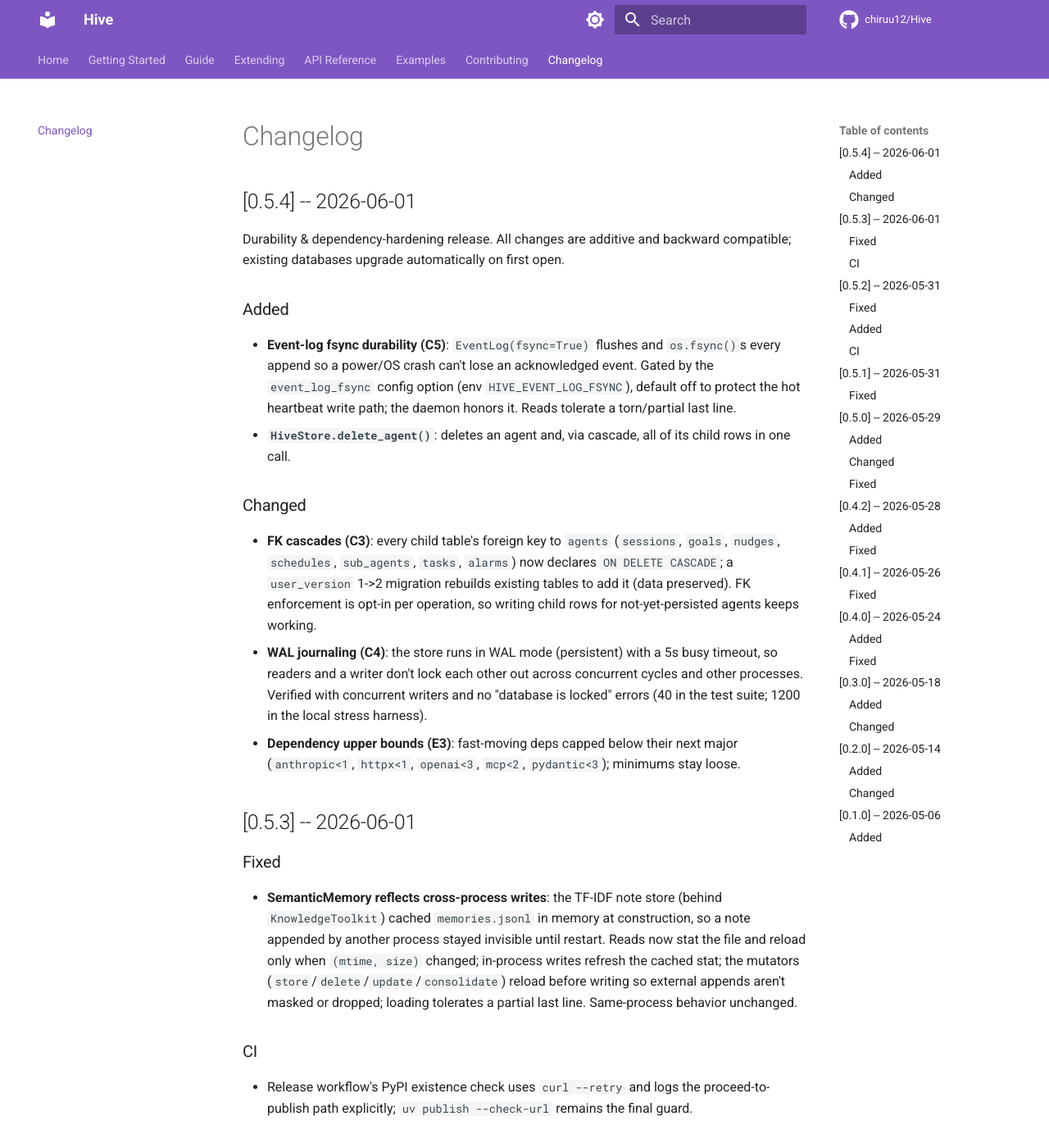
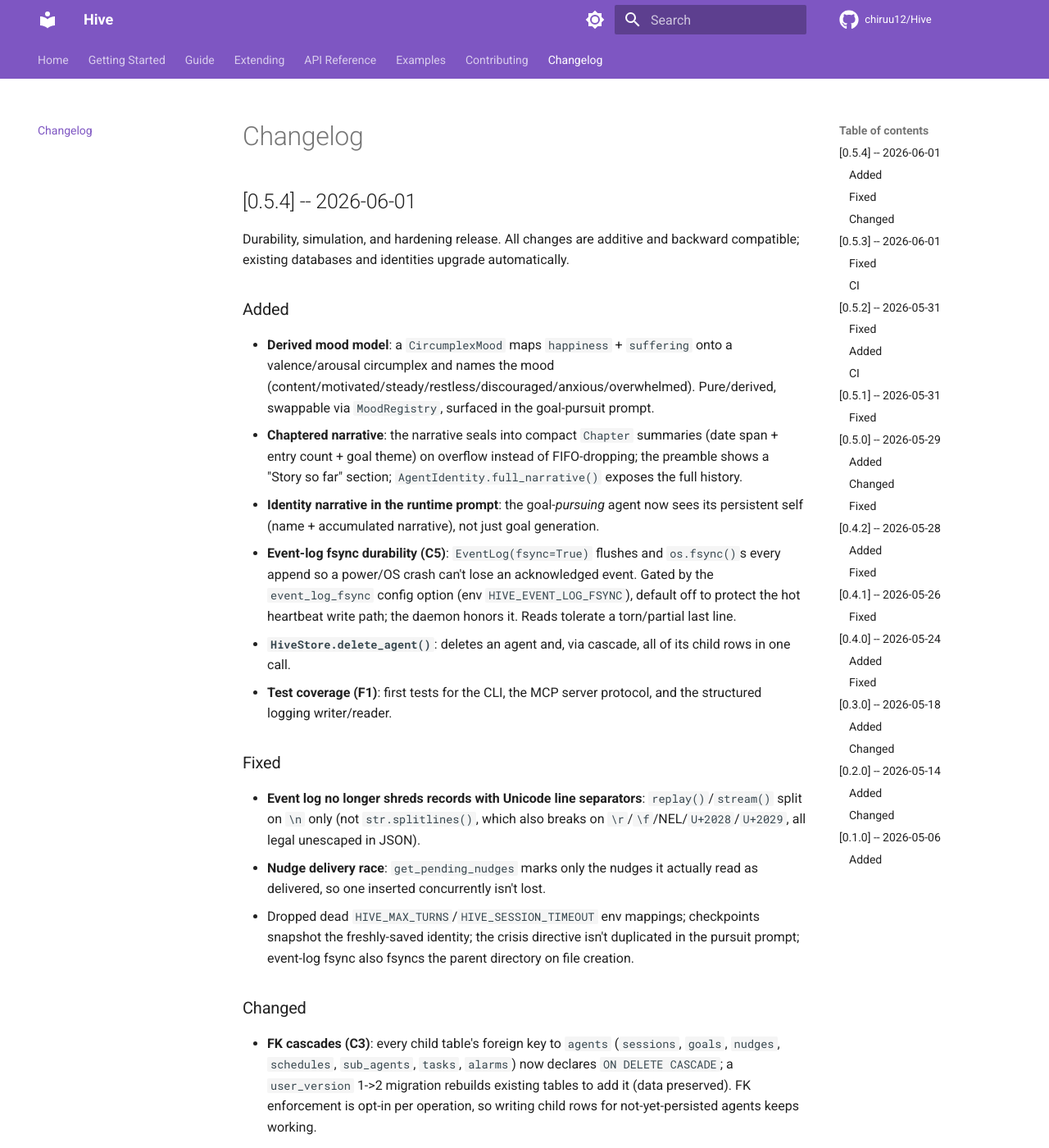
Before and after one commit to chiruu12/Hive, an MkDocs documentation site: the page built from docs/changelog.md, in a window 1280 px wide and 1400 px high. Shown: the whole window at 82% size. Built offline with MkDocs 1.6.1 and Material for MkDocs 9.7.7, drawn with Linux system fonts in a browser that asks for light colours; comment, search, counter and statistics services are not loaded.

Commit message:
docs(changelog): cover mood, chaptered narrative, narrative-in-prompt + F1 in 0.5.4
The 0.5.4 entry listed only the durability work, but #34/#35/#38/#39 all
merged into this unreleased version. Add Added entries (mood model,
chaptered narrative, narrative-in-prompt, F1 coverage) and a Fixed section
for the review follow-ups. Mirrored in docs/changelog.md.

```diff
--- a/docs/changelog.md
+++ b/docs/changelog.md
@@ -2,11 +2,20 @@
 
 ## [0.5.4] -- 2026-06-01
 
-Durability & dependency-hardening release. All changes are additive and backward compatible; existing databases upgrade automatically on first open.
+Durability, simulation, and hardening release. All changes are additive and backward compatible; existing databases and identities upgrade automatically.
 
 ### Added
+- **Derived mood model**: a `CircumplexMood` maps `happiness` + `suffering` onto a valence/arousal circumplex and names the mood (content/motivated/steady/restless/discouraged/anxious/overwhelmed). Pure/derived, swappable via `MoodRegistry`, surfaced in the goal-pursuit prompt.
+- **Chaptered narrative**: the narrative seals into compact `Chapter` summaries (date span + entry count + goal theme) on overflow instead of FIFO-dropping; the preamble shows a "Story so far" section; `AgentIdentity.full_narrative()` exposes the full history.
+- **Identity narrative in the runtime prompt**: the goal-*pursuing* agent now sees its persistent self (name + accumulated narrative), not just goal generation.
 - **Event-log fsync durability (C5)**: `EventLog(fsync=True)` flushes and `os.fsync()`s every append so a power/OS crash can't lose an acknowledged event. Gated by the `event_log_fsync` config option (env `HIVE_EVENT_LOG_FSYNC`), default off to protect the hot heartbeat write path; the daemon honors it. Reads tolerate a torn/partial last line.
 - **`HiveStore.delete_agent()`**: deletes an agent and, via cascade, all of its child rows in one call.
+- **Test coverage (F1)**: first tests for the CLI, the MCP server protocol, and the structured logging writer/reader.
+
+### Fixed
+- **Event log no longer shreds records with Unicode line separators**: `replay()`/`stream()` split on `\n` only (not `str.splitlines()`, which also breaks on `\r`/`\f`/NEL/`U+2028`/`U+2029`, all legal unescaped in JSON).
+- **Nudge delivery race**: `get_pending_nudges` marks only the nudges it actually read as delivered, so one inserted concurrently isn't lost.
+- Dropped dead `HIVE_MAX_TURNS`/`HIVE_SESSION_TIMEOUT` env mappings; checkpoints snapshot the freshly-saved identity; the crisis directive isn't duplicated in the pursuit prompt; event-log fsync also fsyncs the parent directory on file creation.
 
 ### Changed
 - **FK cascades (C3)**: every child table's foreign key to `agents` (`sessions`, `goals`, `nudges`, `schedules`, `sub_agents`, `tasks`, `alarms`) now declares `ON DELETE CASCADE`; a `user_version` 1->2 migration rebuilds existing tables to add it (data preserved). FK enforcement is opt-in per operation, so writing child rows for not-yet-persisted agents keeps working.
```
Also changed, not shown: CHANGELOG.md (+28 -2 lines).
